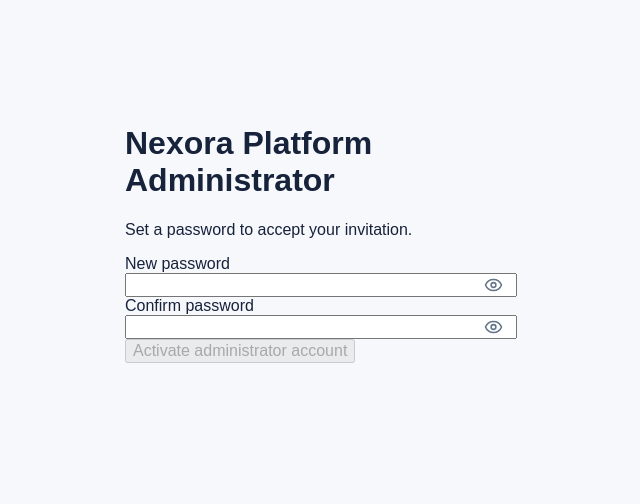
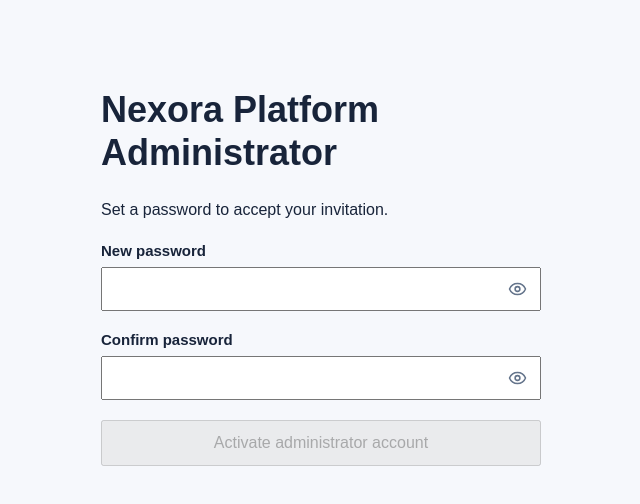
Before and after one commit to TuaMaley/flicksnlicks-hr, a Next.js app: page /platform-invite in a window 1280 px wide. Shown: the top 504 px of the page, without its empty margins (319-959 px from the left). Built offline with nearby package versions, Linux system fonts and the light colour scheme; no server answers.

Commit message:
Add files via upload

```diff
--- a/app/platform-invite/page.tsx
+++ b/app/platform-invite/page.tsx
@@ -1,9 +1,10 @@
-'use client';
+ 'use client';
 import PasswordInput from '../components/PasswordInput';
 import {useEffect,useState} from 'react';
 export default function PlatformInvite(){
  const [token,setToken]=useState(''),[password,setPassword]=useState(''),[confirm,setConfirm]=useState(''),[busy,setBusy]=useState(false),[error,setError]=useState(''),[done,setDone]=useState(false);
  useEffect(()=>{setToken(new URLSearchParams(window.location.search).get('token')||'')},[]);
  async function submit(e:React.FormEvent){e.preventDefault();setError('');if(password!==confirm){setError('Passwords do not match');return}setBusy(true);try{const r=await fetch('/api/platform/administrators/accept',{method:'POST',headers:{'Content-Type':'application/json'},body:JSON.stringify({token,password})});const d=await r.json();if(!r.ok)throw Error(d.error||'Unable to accept invitation');setDone(true);window.history.replaceState(null,'','/platform-invite')}catch(e){setError(e instanceof Error?e.message:'Unable to accept invitation')}finally{setBusy(false)}}
- return <main style={{maxWidth:440,margin:'80px auto',padding:24}}><h1>Nexora Platform Administrator</h1>{done?<><p>Your password is set. Your administrator account is active.</p><a href="/login">Sign in</a></>:<form onSubmit={submit}><p>Set a password to accept your invitation.</p><label>New password<PasswordInput autoComplete="new-password" minLength={12} maxLength={128} required value={password} onChange={e=>setPassword(e.target.value)}/></label><label>Confirm password<PasswordInput autoComplete="new-password" minLength={12} maxLength={128} required value={confirm} onChange={e=>setConfirm(e.target.value)}/></label>{error&&<p role="alert" style={{color:'#b91c1c'}}>{error}</p>}<button type="submit" disabled={busy||!token}>{busy?'Saving…':'Activate administrator account'}</button></form>}</main>
+ const fieldStyle:React.CSSProperties={display:'flex',flexDirection:'column',gap:8,fontSize:15,fontWeight:600,minWidth:0};
+ return <main style={{width:'100%',maxWidth:480,margin:'clamp(24px,8vh,80px) auto',padding:'24px 20px',boxSizing:'border-box',color:'#18243a'}}><h1 style={{fontSize:'clamp(26px,6vw,36px)',lineHeight:1.2,margin:'0 0 24px',overflowWrap:'break-word'}}>Nexora Platform Administrator</h1>{done?<><p>Your password is set. Your administrator account is active.</p><a href="/login">Sign in</a></>:<form onSubmit={submit} style={{display:'flex',flexDirection:'column',gap:20,minWidth:0}}><p style={{margin:0,lineHeight:1.5}}>Set a password to accept your invitation.</p><label style={fieldStyle}>New password<PasswordInput autoComplete="new-password" minLength={12} maxLength={128} required value={password} onChange={e=>setPassword(e.target.value)} style={{minHeight:44,fontSize:16}}/></label><label style={fieldStyle}>Confirm password<PasswordInput autoComplete="new-password" minLength={12} maxLength={128} required value={confirm} onChange={e=>setConfirm(e.target.value)} style={{minHeight:44,fontSize:16}}/></label>{error&&<p role="alert" style={{color:'#b91c1c',margin:0}}>{error}</p>}<button type="submit" disabled={busy||!token} style={{minHeight:46,width:'100%',whiteSpace:'normal',padding:'10px 14px',cursor:'pointer'}}>{busy?'Saving…':'Activate administrator account'}</button></form>}</main>
 }
```
